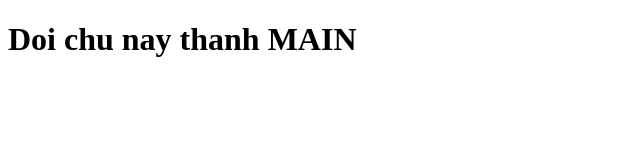
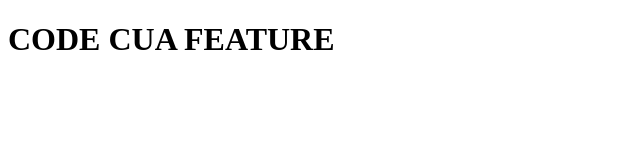
Before and after one commit to hoangkimbao/project-demo, a plain HTML site: page index.html in a window 1280 px wide. Shown: the whole page, without its empty margins (0-640 px from the left). Drawn offline with Linux system fonts and the light colour scheme.

Commit message:
Feature da sua code

```diff
--- a/index.html
+++ b/index.html
@@ -6,6 +6,6 @@
     <title>Document</title>
   </head>
   <body>
-    <h1>Doi chu nay thanh MAIN</h1>
+    <h1>CODE CUA FEATURE</h1>
   </body>
 </html>
```
